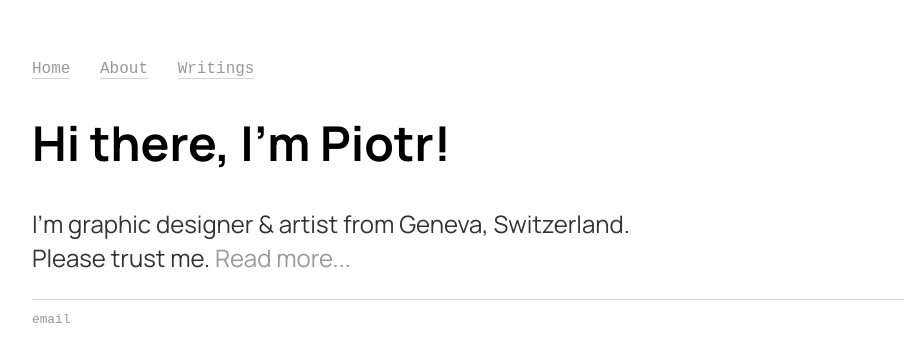
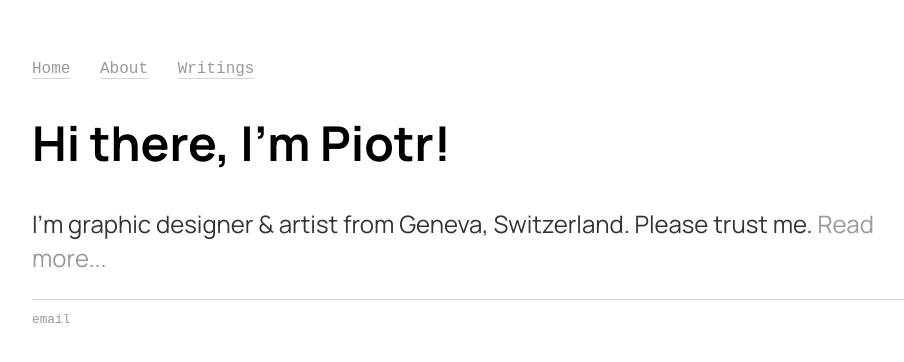
Before and after one commit to piotrvish/piotrvish.github.io, a Jekyll site: the page built from index.html, in a window 1280 px wide. Shown: the top 362 px of the page, without its empty margins (160-1064 px from the left). Built offline with Jekyll 4.4.1, drawn with Linux system fonts in a browser that asks for light colours; some web fonts are replaced.

Commit message:
Update main.css

```diff
--- a/css/main.css
+++ b/css/main.css
@@ -36,11 +36,14 @@
     font-family: "Manrope", serif;
     line-height: 1.4em;
     color: #333;
-    max-width: 650px;
 }
 footer {
     border-top: 1px solid #d5d5d5;
     font-size: .8em;
+}
+
+posts{
+    max-width: 650px;
 }
 
 ul.posts {
```
